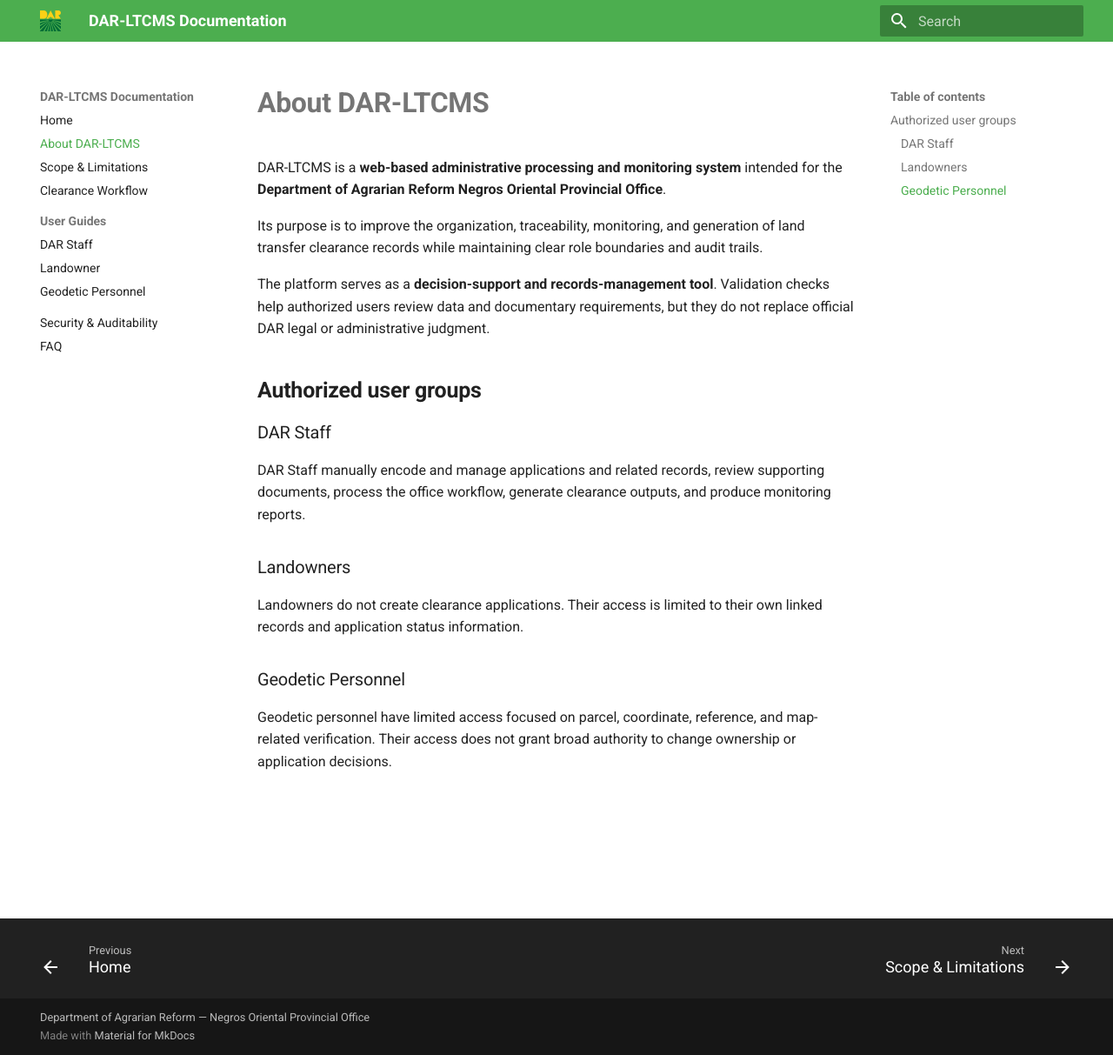
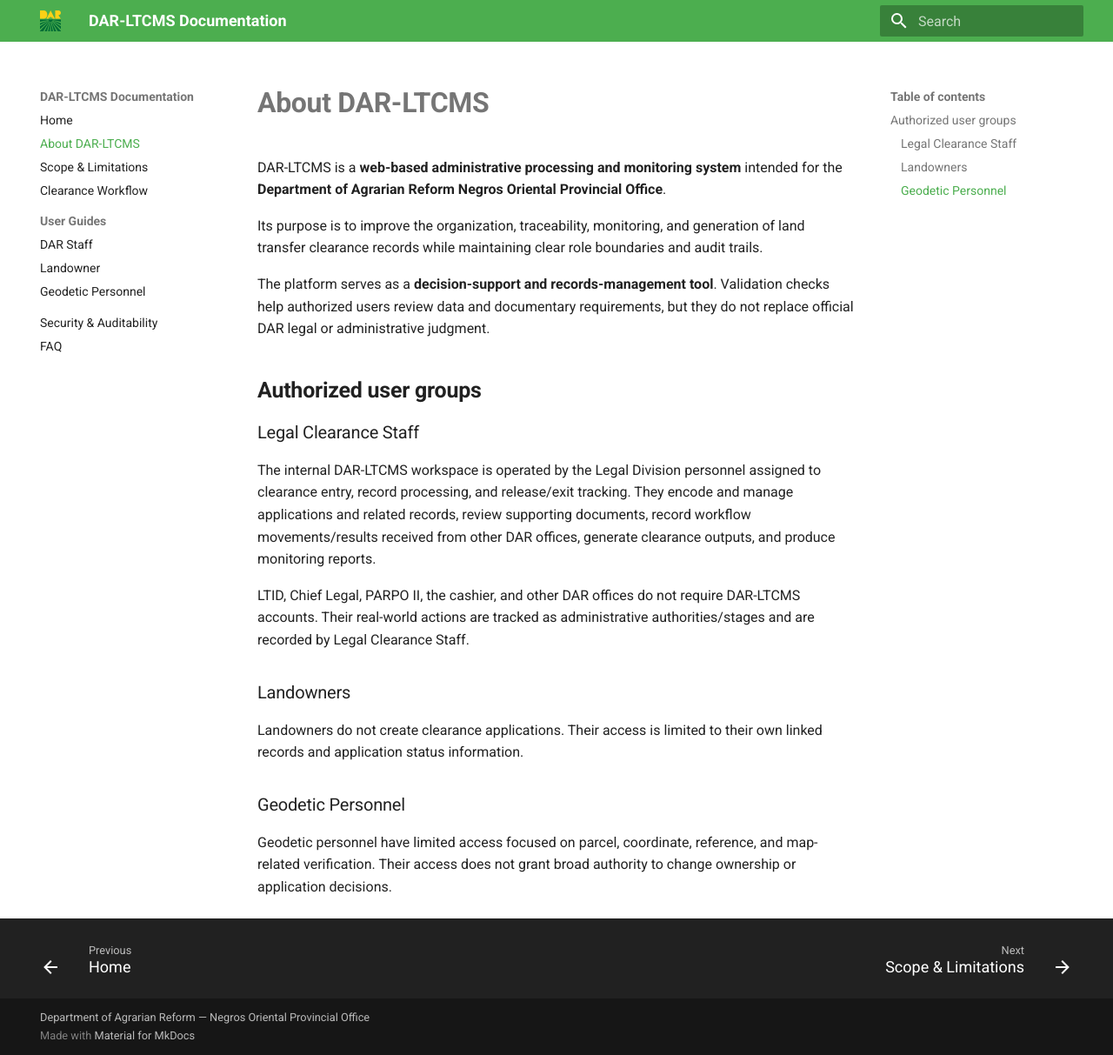
Before and after one commit to jlcuenca00/DAR-LTCMS, an MkDocs documentation site: the page built from docs-site/about.md, in a window 1280 px wide and 1213 px high. Shown: the whole window at 87% size. Built offline with MkDocs 1.6.1 and Material for MkDocs 9.7.7, drawn with Linux system fonts in a browser that asks for light colours.

Commit message:
Clarify authorized Legal Clearance Staff users

```diff
--- a/docs-site/about.md
+++ b/docs-site/about.md
@@ -8,9 +8,11 @@
 
 ## Authorized user groups
 
-### DAR Staff
+### Legal Clearance Staff
 
-DAR Staff manually encode and manage applications and related records, review supporting documents, process the office workflow, generate clearance outputs, and produce monitoring reports.
+The internal DAR-LTCMS workspace is operated by the Legal Division personnel assigned to clearance entry, record processing, and release/exit tracking. They encode and manage applications and related records, review supporting documents, record workflow movements/results received from other DAR offices, generate clearance outputs, and produce monitoring reports.
+
+LTID, Chief Legal, PARPO II, the cashier, and other DAR offices do not require DAR-LTCMS accounts. Their real-world actions are tracked as administrative authorities/stages and are recorded by Legal Clearance Staff.
 
 ### Landowners
 
```
